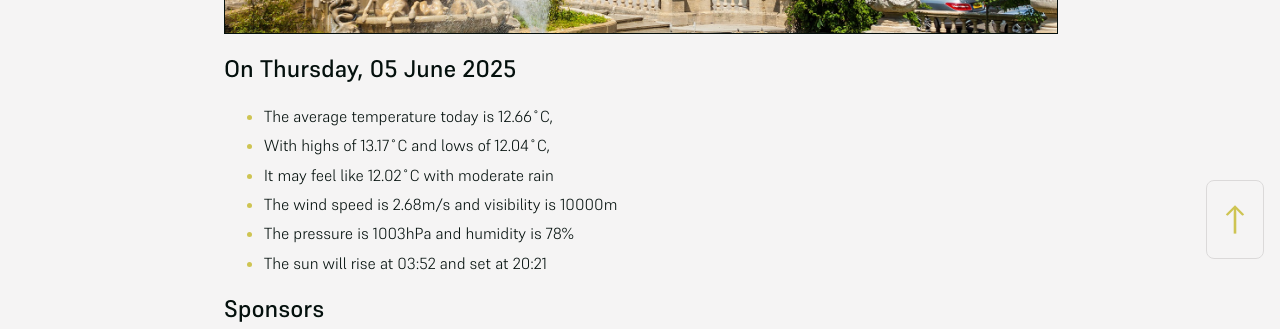
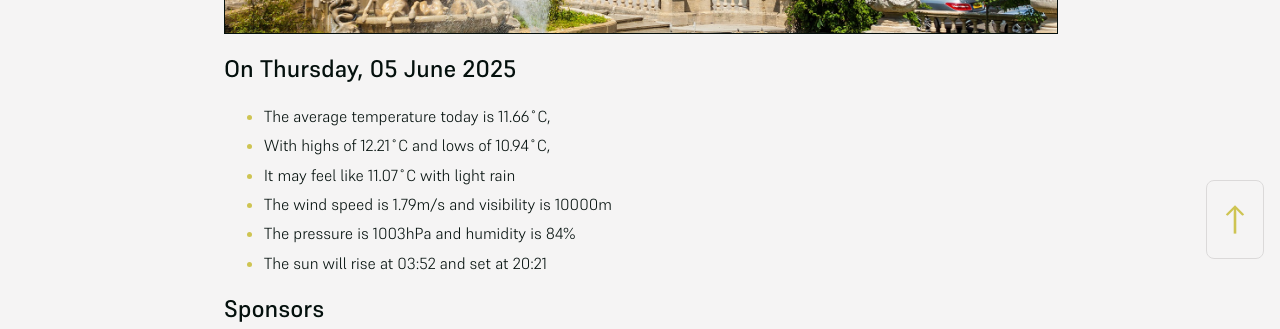
Before and after one commit to mat-0/cheltenham-open-data, a Jekyll site: the page built from index.md, in a window 1280 px wide. Shown: the part 625-954 px from the top of the page. Built offline with Jekyll 4.4.1, drawn with Linux system fonts in a browser that asks for light colours.

Commit message:
Updated 2025-06-05 02:28:32

```diff
--- a/index.md
+++ b/index.md
@@ -10,11 +10,11 @@ seo: Menu
 <!-- weather_marker starts -->
 ## On Thursday, 05 June 2025
 
-- The average temperature today is 12.66˚C,
-- With highs of 13.17˚C and lows of 12.04˚C,
-- It may feel like 12.02˚C with moderate rain
-- The wind speed is 2.68m/s and visibility is 10000m
-- The pressure is 1003hPa and humidity is 78%
+- The average temperature today is 11.66˚C,
+- With highs of 12.21˚C and lows of 10.94˚C,
+- It may feel like 11.07˚C with light rain
+- The wind speed is 1.79m/s and visibility is 10000m
+- The pressure is 1003hPa and humidity is 84%
 - The sun will rise at 03:52 and set at 20:21
 
 <!-- weather_marker ends -->
```
Also changed, not shown: _data/flood.json (+4 -4 lines), _pages/news.md (+9 -9 lines).
